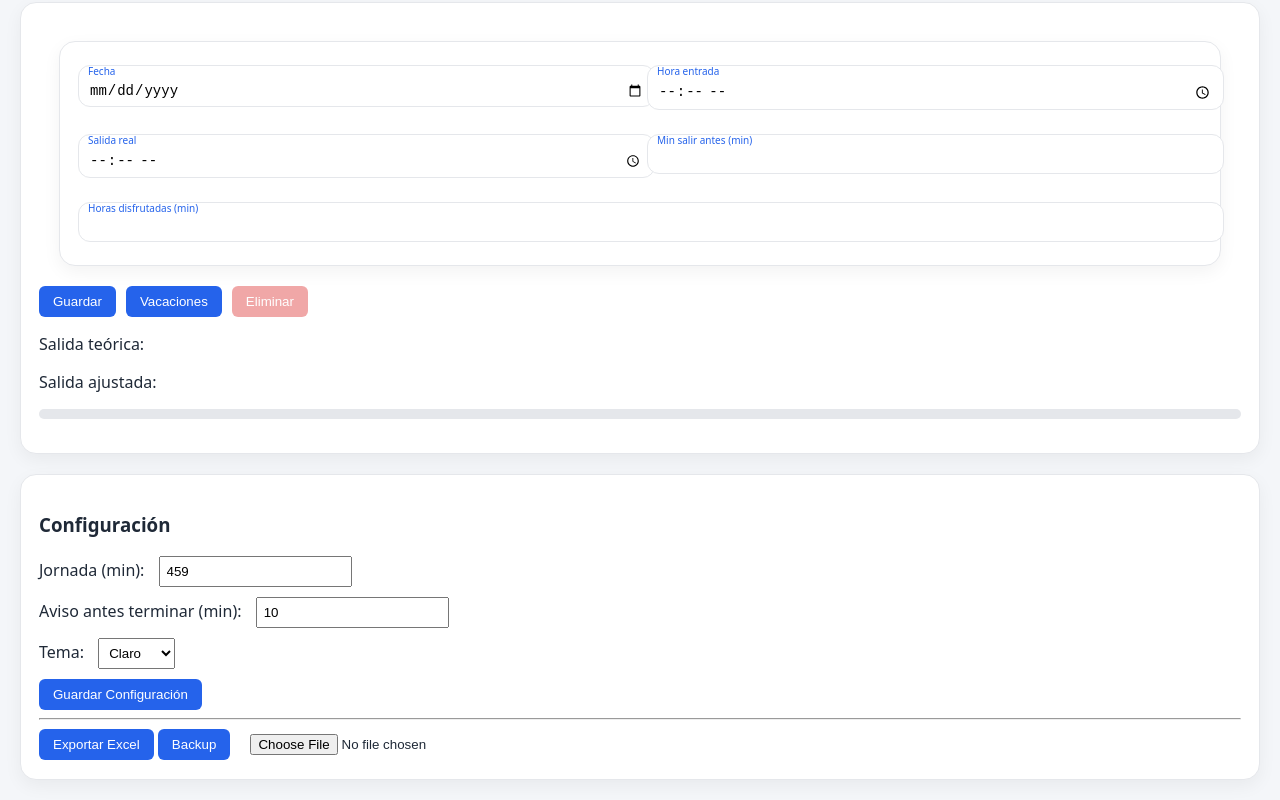
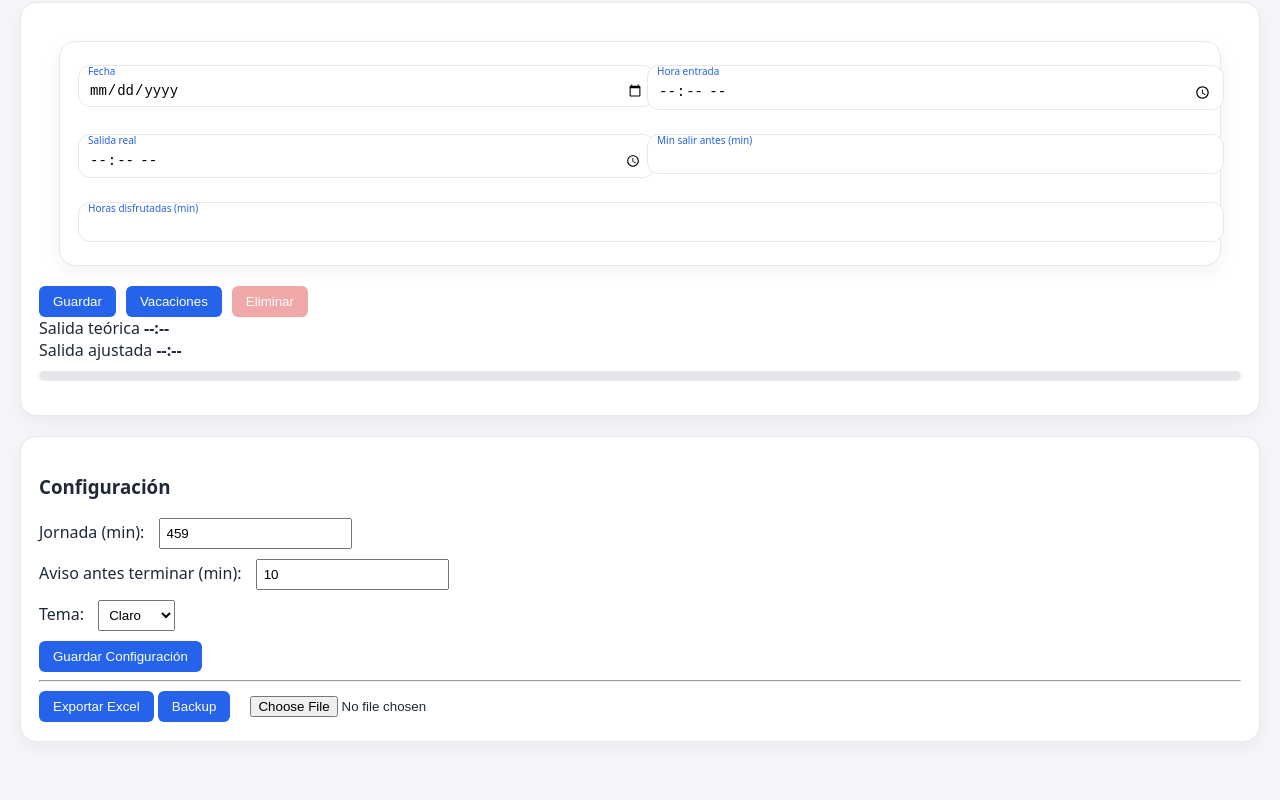
Before and after one commit to pmaurizf-lgtm/jornada-pro, a plain HTML site: page index.html in a window 1280 px wide. Shown: the part 835-1635 px from the top of the page. After the commit the page ends 1597 px from the top, so only its background shows below. Drawn offline with nearby package versions, Linux system fonts and the light colour scheme.

Commit message:
Update index.html

```diff
--- a/index.html
+++ b/index.html
@@ -132,8 +132,17 @@
 
 </div>
 
-  <p>Salida teórica: <strong id="salidaTeorica"></strong></p>
-  <p>Salida ajustada: <strong id="salidaAjustada"></strong></p>
+<div class="salidas-card">
+  <div class="salida-box">
+    <span class="salida-label">Salida teórica</span>
+    <strong id="salidaTeorica">--:--</strong>
+  </div>
+
+  <div class="salida-box">
+    <span class="salida-label">Salida ajustada</span>
+    <strong id="salidaAjustada">--:--</strong>
+  </div>
+</div>
 
   <div class="progress-wrapper">
     <div id="barra"></div>
```
